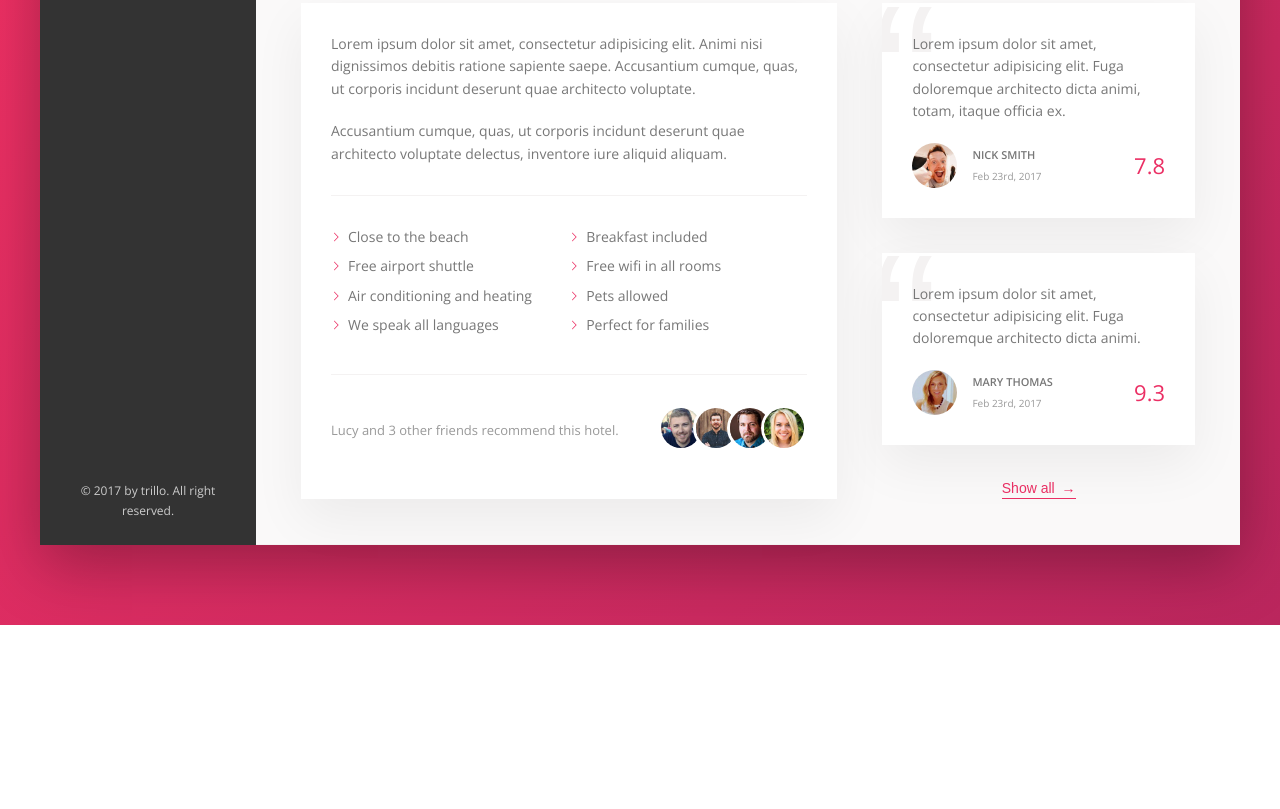
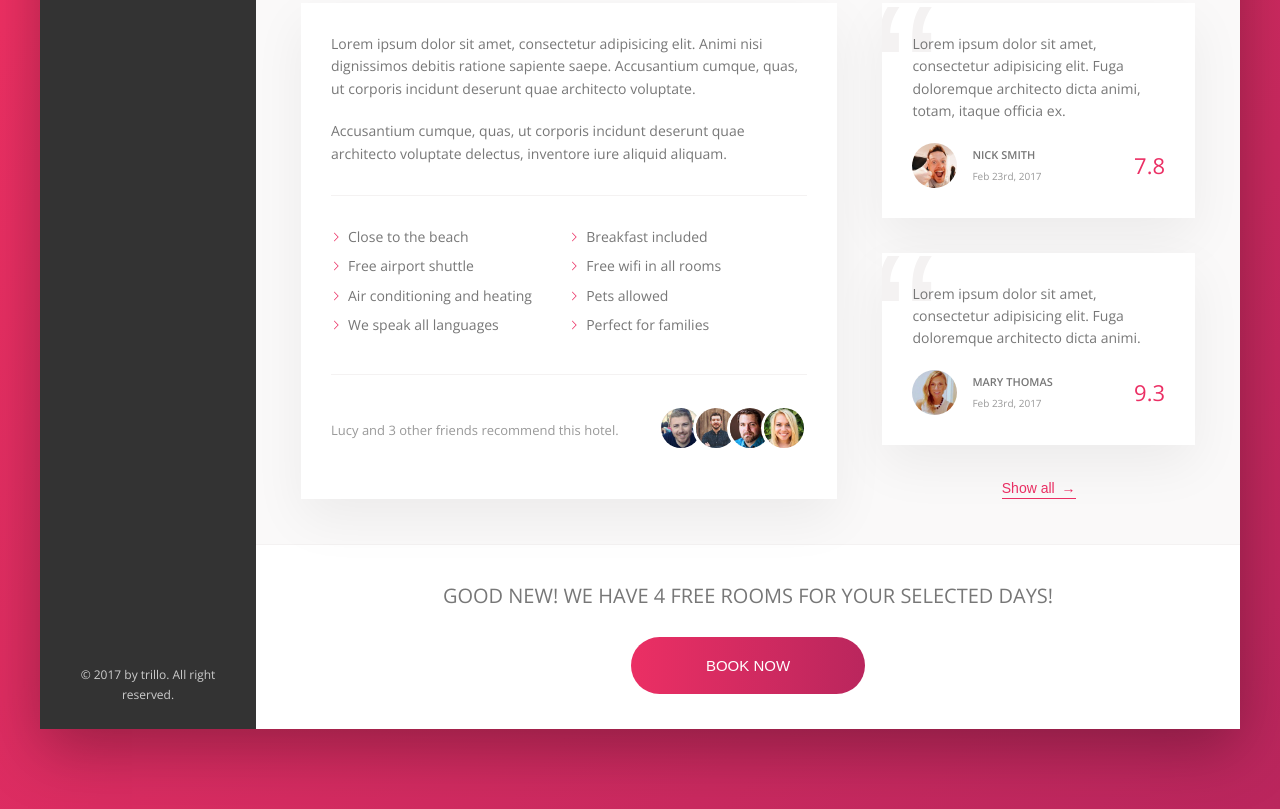
Before and after one commit to JoseIgnacioTapia/trillo-project, a website: page index.html in a window 1280 px wide. Shown: the part 644-1453 px from the top of the page. Before the commit the page ends 1269 px from the top, so only its background shows below. Drawn offline with nearby package versions, Linux system fonts and the light colour scheme.

Commit message:
Building the CTA Section

```diff
--- a/index.html
+++ b/index.html
@@ -202,6 +202,16 @@
 
           </div>
 
+          <div class="cta">
+            <h2 class="cta__book-now">
+              Good new! We have 4 free rooms for your selected days!
+            </h2>
+            <button class="btn">
+              <span class="btn__visible">Book Now</span>
+              <span class="btn__invisible">Only 4 rooms left</span>
+            </button>
+          </div>
+
         </main>
       </div>
     </div>
--- a/sass/_components.scss
+++ b/sass/_components.scss
@@ -441,3 +441,75 @@
     z-index: 1;
   }
 }
+
+//////////////////////////////
+// CALL TO ACTION
+.cta {
+  padding: 3.5rem 0;
+  text-align: center;
+
+  &__book-now {
+    font-size: 2rem;
+    font-weight: 300;
+    text-transform: uppercase;
+    margin-bottom: 2.5rem;
+  }
+}
+
+/////////////////////////////
+// BUTTON ACTION
+.btn {
+  font-size: 1.5rem;
+  font-weight: 300;
+  text-transform: uppercase;
+  border-radius: 100px;
+  border: none;
+  background-image: linear-gradient(
+    to right,
+    var(--color-primary),
+    var(--color-primary-dark)
+  );
+  color: #fff;
+  position: relative;
+  overflow: hidden;
+  cursor: pointer;
+
+  & > * {
+    display: inline-block;
+    height: 100%;
+    width: 100%;
+    transition: all 0.2s;
+  }
+
+  &__visible {
+    padding: 2rem 7.5rem;
+  }
+
+  &__invisible {
+    position: absolute;
+    padding: 2rem 0;
+    left: 0;
+    top: -100%;
+  }
+
+  &:hover {
+    background-image: linear-gradient(
+      to left,
+      var(--color-primary-light),
+      var(--color-primary-dark)
+    );
+  }
+
+  &:hover &__visible {
+    transform: translateY(100%);
+  }
+
+  &:hover &__invisible {
+    top: 0;
+  }
+
+  &:focus {
+    outline: none;
+    animation: pulsate 1s infinite;
+  }
+}
```
Also changed, not shown: css/main.css.
